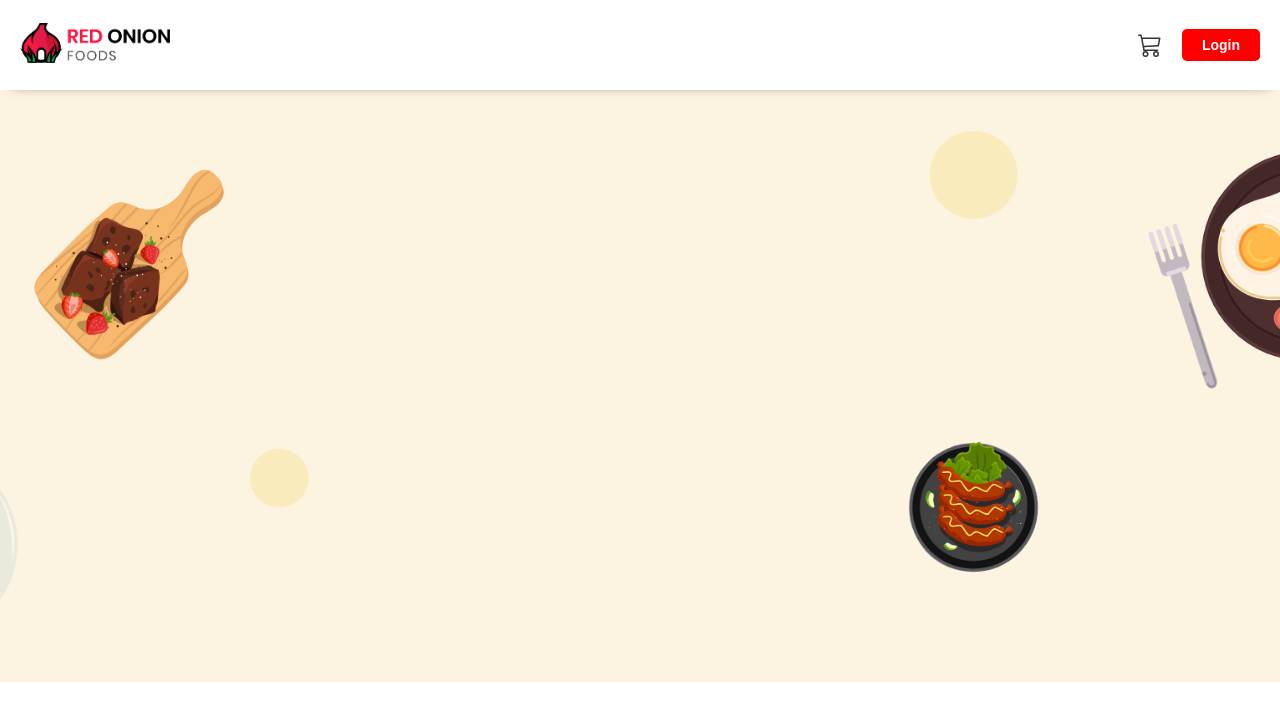
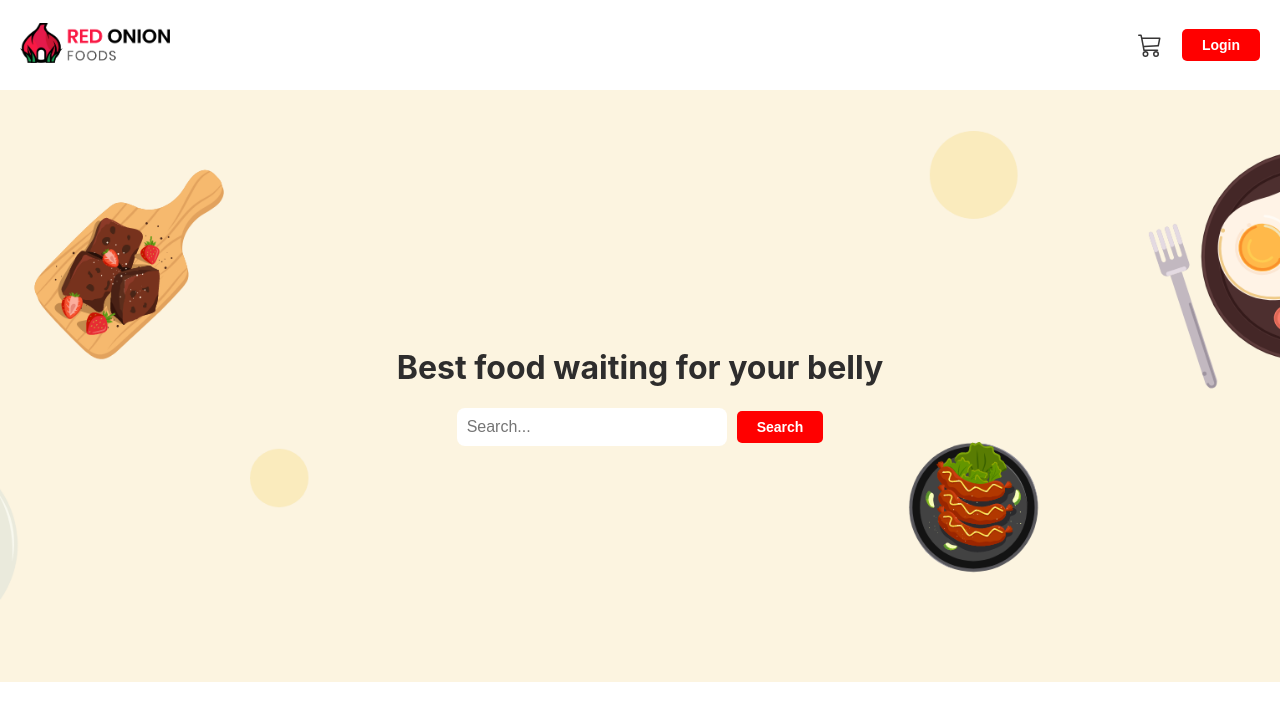
Before and after one commit to hrz07/red-onion, a React (Create React App) app: page / in a window 1280 px wide. Shown: the top 720 px of the page. Built offline with nearby package versions, Linux system fonts and the light colour scheme.

Commit message:
banner complete

```diff
--- a/src/Components/Header/Header.css
+++ b/src/Components/Header/Header.css
@@ -6,9 +6,9 @@
     padding: 20px;
     position: sticky;
     top: 0;
-    box-shadow: 1px 6px 12px -12px rgba(8,7,7,0.75);
-    -webkit-box-shadow: 1px 6px 12px -12px rgba(8,7,7,0.75);
-    -moz-box-shadow: 1px 6px 12px -12px rgba(8,7,7,0.75);
+    box-shadow: 2px 4px 7px 3px rgba(8,7,7,0.71);
+    -webkit-box-shadow: 2px 4px 7px 3px rgba(8,7,7,0.71);
+    -moz-box-shadow: 2px 4px 7px 3px rgba(8,7,7,0.71);
 }
 
 .header-container img{
--- a/src/Components/Home/Home.css
+++ b/src/Components/Home/Home.css
@@ -4,5 +4,32 @@
     background-position: center;
     background-size: cover;
     background-repeat: no-repeat;
-
+    position: relative;
+    display: flex;
+    align-items: center;
+    flex-direction: column;
+    justify-content: center;
 }
+.bannerBox h1{
+    color: rgb(46, 45, 45);
+}
+.searchBox input{
+    height: 30px;
+    width: 250px;
+    border: none;
+    border-radius: 8px;
+    outline-color: red;
+    font-size: 16px;
+    padding: 4px 10px;
+    margin-right: 10px;
+}
+.searchBox button{
+    background: red;
+    color: white;
+    border: none;
+    border-radius: 5px;
+    padding: 8px 20px;
+    font-size: 14px;
+    font-weight: bold;
+    cursor: pointer;
+}
--- a/src/Components/Home/Home.js
+++ b/src/Components/Home/Home.js
@@ -5,6 +5,11 @@ const Home = () => {
     return (
         <div>
             <div className='bannerBox'>
+                <h1>Best food waiting for your belly</h1>
+                <div className="searchBox">
+                    <input type="text" placeholder='Search...' />
+                    <button>Search</button>
+                </div>
             </div>
         </div>
     );
```
